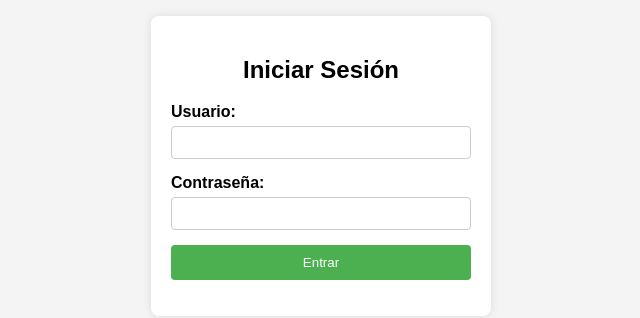
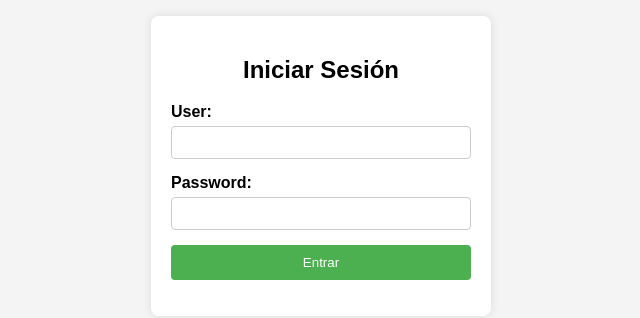
Before and after one commit to ZjorgeZ/Proyecto, a plain HTML site: page login.htm in a window 1280 px wide. Shown: the part 234-552 px from the top of the page, 319-959 px from the left. Drawn offline with Linux system fonts and the light colour scheme.

Commit message:
Se actualizo passwor y user

```diff
--- a/login.htm
+++ b/login.htm
@@ -11,11 +11,11 @@
         <h2>Iniciar Sesión</h2>
         <form id="formulario-login">
             <div class="campo">
-                <label for="usuario">Usuario:</label>
+                <label for="usuario">User:</label>
                 <input type="text" id="usuario" name="usuario" required>
             </div>
             <div class="campo">
-                <label for="contrasena">Contraseña:</label>
+                <label for="contrasena">Password:</label>
                 <input type="password" id="contrasena" name="contrasena" required>
             </div>
             <button type="submit">Entrar</button>
```
Also changed, not shown: 1 other file.
